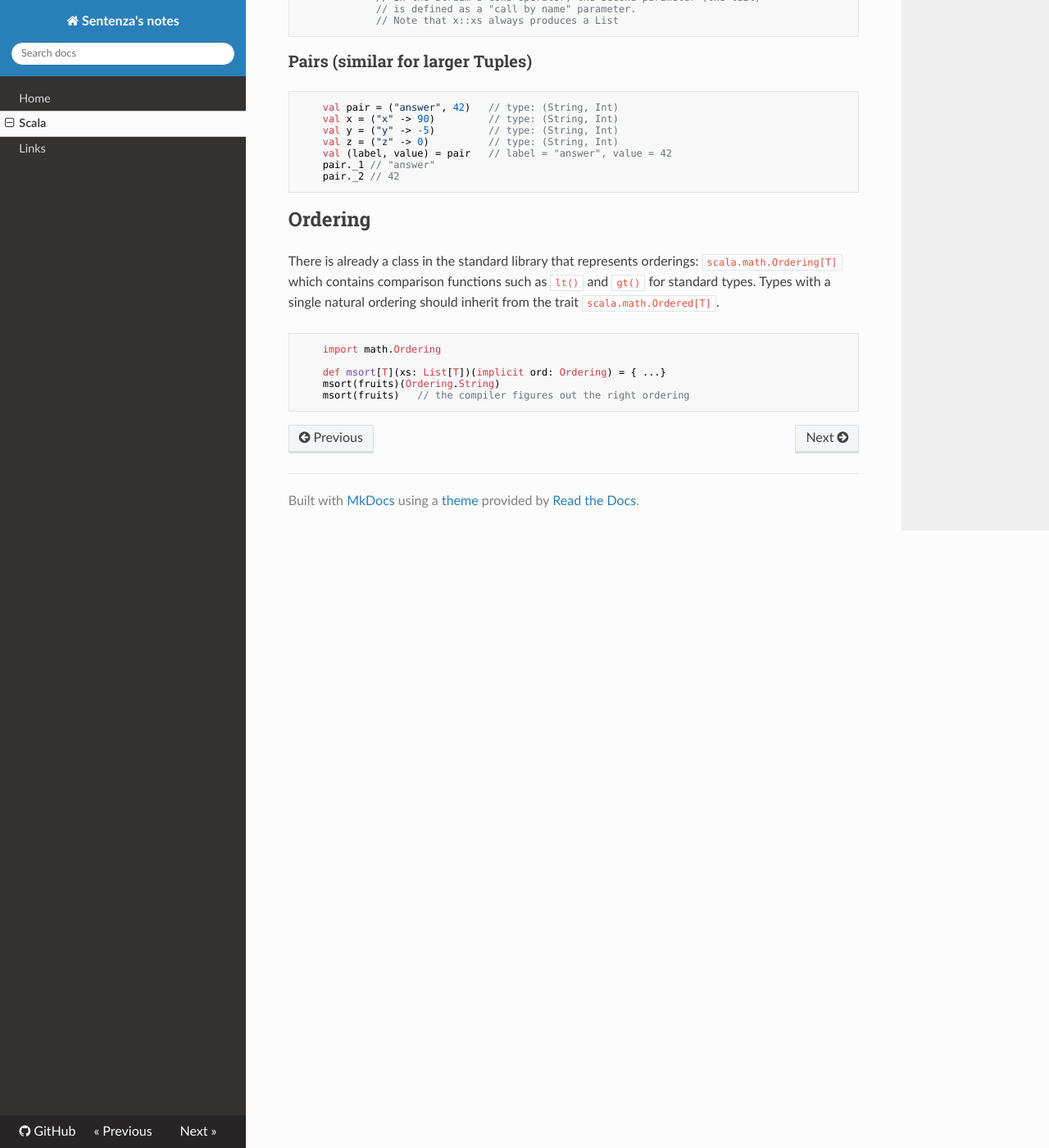
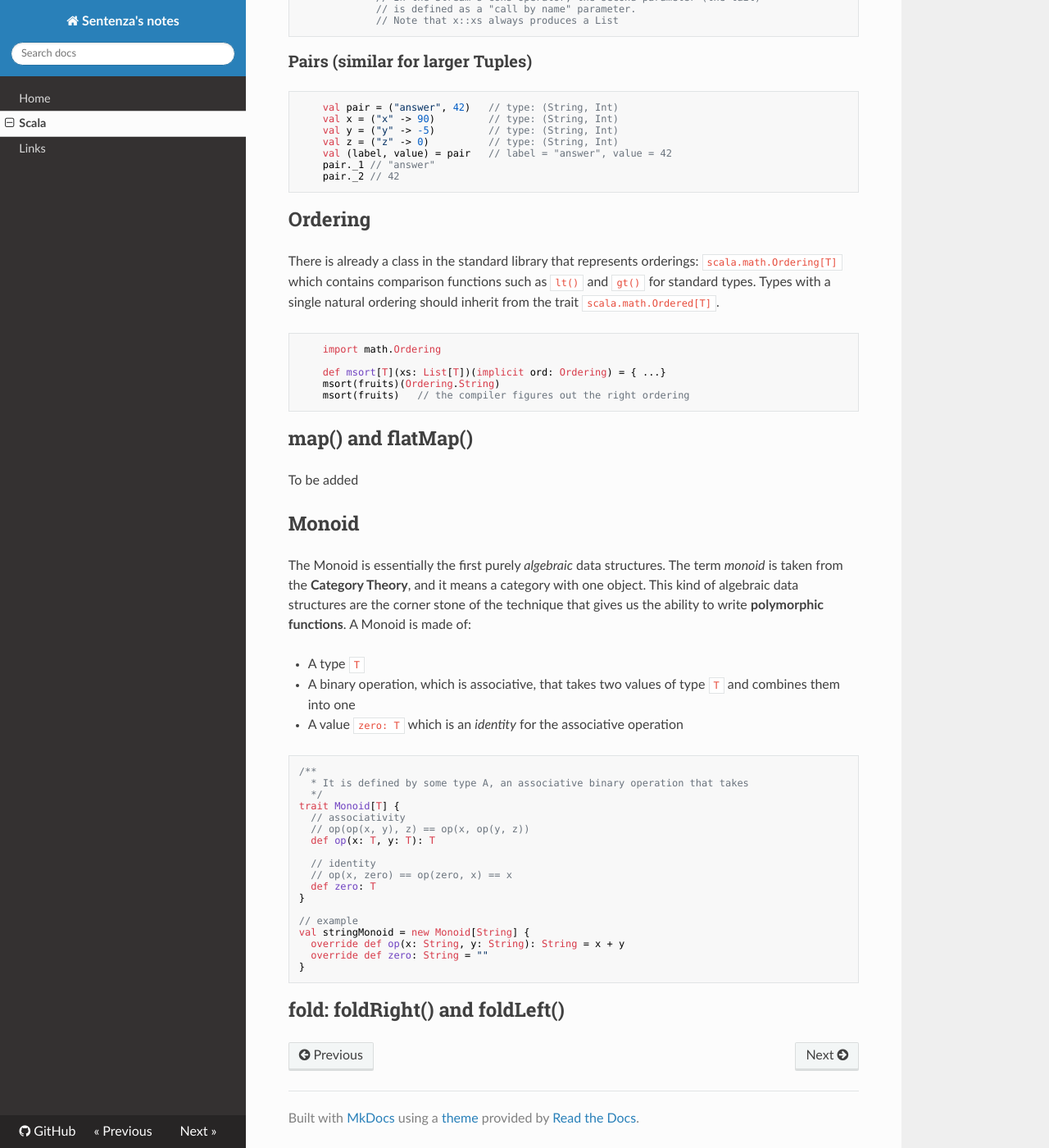
Before and after one commit to sentenza/docs, an MkDocs documentation site: the page built from docs/scala.md, in a window 1280 px wide and 1400 px high, scrolled down 5150 px. Shown: the whole window at 82% size. Built offline with MkDocs 1.6.1, drawn with Linux system fonts in a browser that asks for light colours; nearby versions of some CDN libraries.

Commit message:
Add Monoid

````diff
--- a/docs/scala.md
+++ b/docs/scala.md
@@ -245,6 +245,43 @@ the trait `scala.math.Ordered[T]`.
     msort(fruits)   // the compiler figures out the right ordering
 ```
 
+## map() and flatMap()
+
+To be added
+
+## Monoid
+
+The Monoid is essentially the first purely *algebraic* data structures. The term *monoid* is taken from the **Category Theory**, and it means a category with one object. This kind of algebraic data structures are the corner stone of the technique that gives us the ability to write **polymorphic functions**. A Monoid is made of:
+
+* A type `T`
+* A binary operation, which is associative, that takes two values of type `T` and combines them into one
+* A value `zero: T` which is an *identity* for the associative operation
+
+
+```scala
+/**
+  * It is defined by some type A, an associative binary operation that takes
+  */
+trait Monoid[T] {
+  // associativity
+  // op(op(x, y), z) == op(x, op(y, z))
+  def op(x: T, y: T): T
+
+  // identity
+  // op(x, zero) == op(zero, x) == x
+  def zero: T
+}
+
+// example
+val stringMonoid = new Monoid[String] {
+  override def op(x: String, y: String): String = x + y
+  override def zero: String = ""
+}
+```
+
+
+## fold: foldRight() and foldLeft()
+
 
 
 [liskov]: https://stackoverflow.com/a/584732/1977778
````
